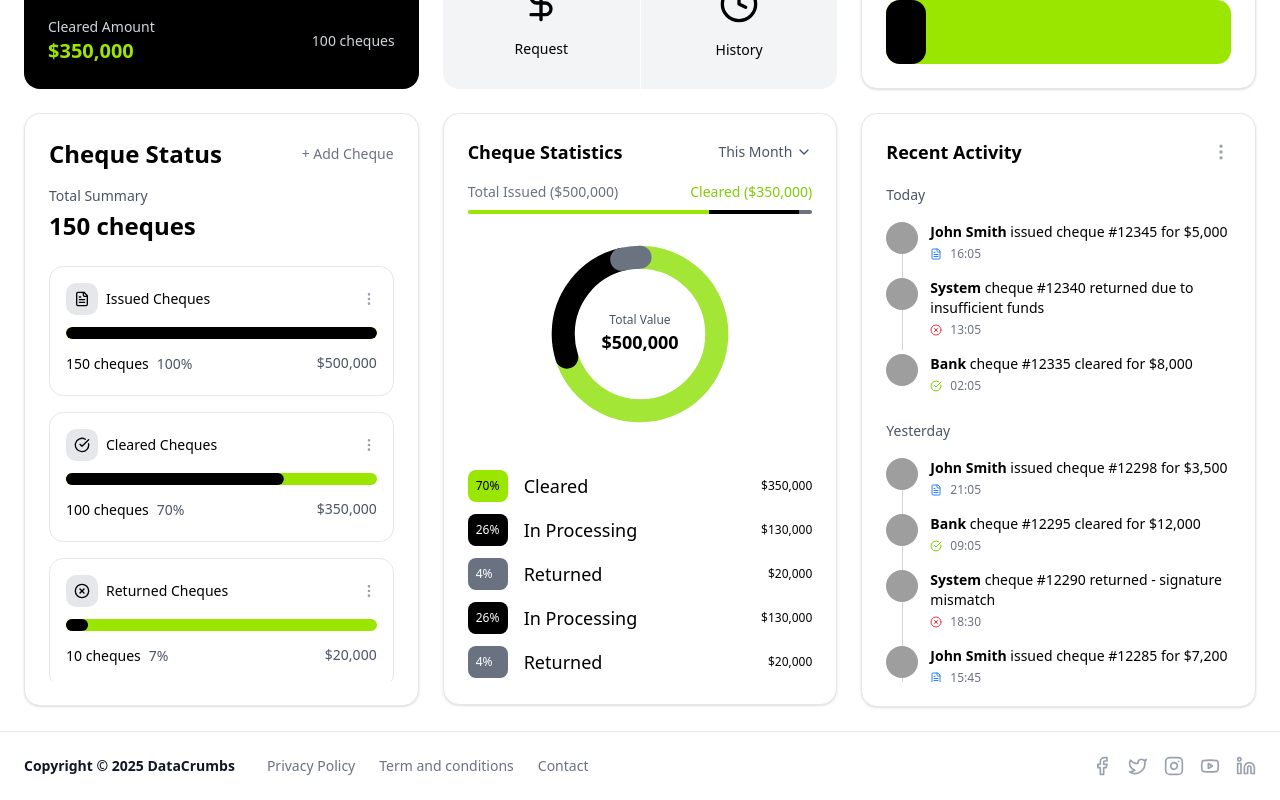
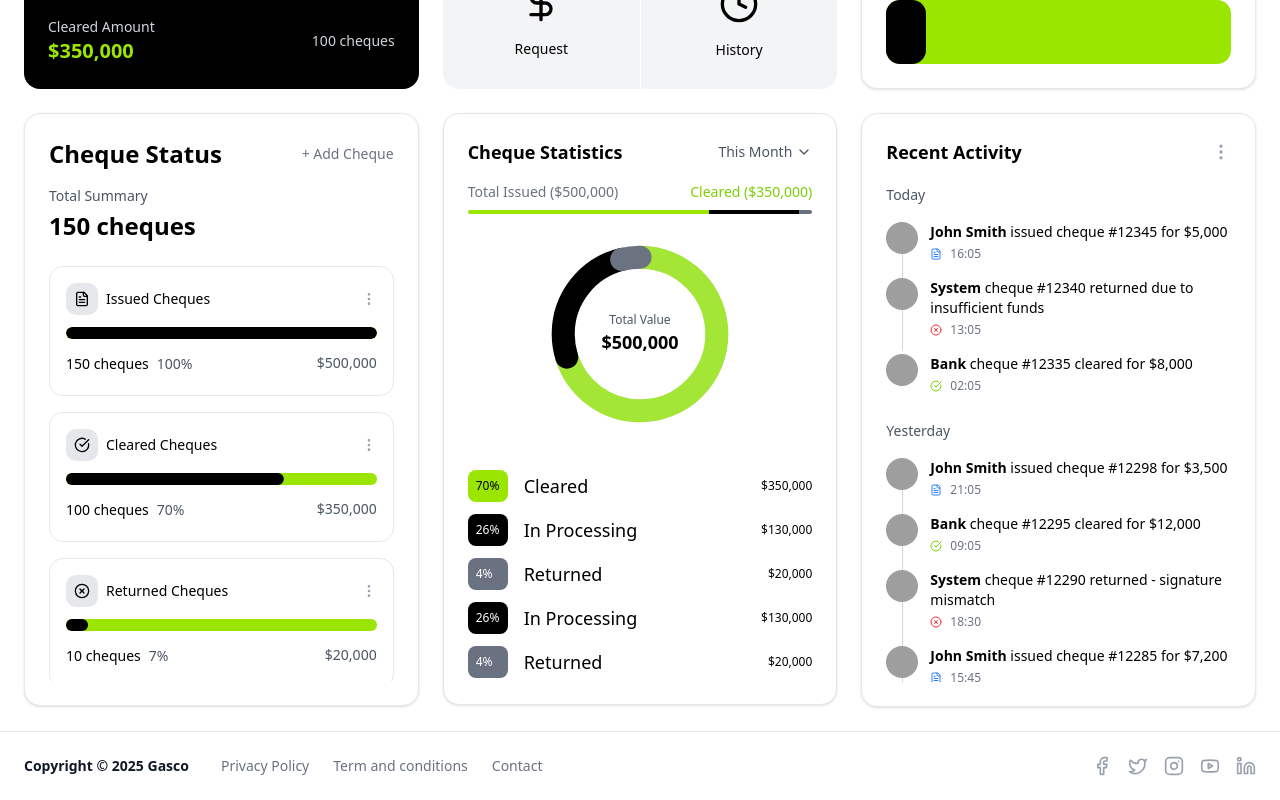
Before and after one commit to syedabis/Finance-Dashboard, a Next.js app: page / in a window 1280 px wide. Shown: the part 287-1087 px from the top of the page. Built offline with nearby package versions, Linux system fonts and the light colour scheme; grey boxes are pictures that could not be loaded.

Commit message:
Update footer copyright from DataCrumbs to Gasco

```diff
--- a/src/components/Footer.tsx
+++ b/src/components/Footer.tsx
@@ -10,7 +10,7 @@ const Footer = () => {
           <div className="flex flex-col sm:flex-row items-center gap-4 sm:gap-8">
             {/* Copyright */}
             <div className="text-sm font-semibold text-gray-900">
-              Copyright © 2025 DataCrumbs
+              Copyright © 2025 Gasco
             </div>
 
             {/* Navigation Links */}
```
